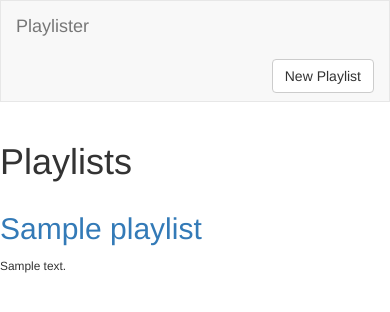
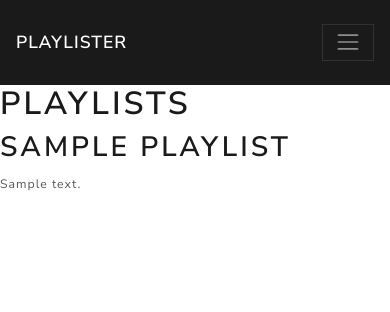
Before and after one commit to markk628/Playlister, a Flask app: page / in a window 390 px wide. Shown: the top 312 px of the page. Run offline with Flask 2, Linux system fonts and the light colour scheme; a database or web service that is not in the repository returns one stand-in record (values such as "Sample title"); some libraries are stand-ins or nearby versions.

Commit message:
made it look prettier

```diff
--- a/app.py
+++ b/app.py
@@ -2,6 +2,7 @@ from flask import Flask, render_template, request, redirect, url_for
 from pymongo import MongoClient
 from bson.objectid import ObjectId
 import os
+from datetime import datetime
 
 host = os.environ.get('MONGODB_URI', 'mongodb://localhost:27017/Playlister')
 # client = MongoClient(host=host)
@@ -31,13 +32,15 @@ def playlists_new():
 
 @app.route('/playlists', methods=['POST'])
 def playlists_submit():
+    """Submit a new playlist."""
     playlist = {
         'title': request.form.get('title'),
         'description': request.form.get('description'),
-        'videos': request.form.get('videos').split()
+        'videos': request.form.get('videos').split(),
+        'created_at': datetime.now()
     }
+    print(playlist)
     playlist_id = playlists.insert_one(playlist).inserted_id
-    # print(request.form.to_dict())
     return redirect(url_for('playlists_show', playlist_id=playlist_id))
 
 @app.route('/playlists/<playlist_id>')
@@ -64,10 +67,12 @@ def playlists_edit(playlist_id):
     playlist = playlists.find_one({'_id': ObjectId(playlist_id)})
     return render_template('playlists_edit.html', playlist=playlist, title='Edit Playlist')
 
-@app.route('/playlists/<playlist_id>/delete', methods=['POST'])
-def playlists_delete(playlist_id):
-    playlists.delete_one({'_id': ObjectId(playlist_id)})
-    return redirect(url_for('playlists_index'))
+@app.route('/playlists/comments/<comment_id>', methods=['POST'])
+def comments_delete(comment_id):
+    """Action to delete a comment."""
+    comment = comments.find_one({'_id': ObjectId(comment_id)})
+    comments.delete_one({'_id': ObjectId(comment_id)})
+    return redirect(url_for('playlists_show', playlist_id=comment.get('playlist_id')))
 
 @app.route('/playlists/comments', methods=['POST'])
 def comments_new():
--- a/templates/base.html
+++ b/templates/base.html
@@ -4,12 +4,42 @@
     <meta charset='utf-8'>
     <title>Playlister</title>
     <!-- Latest compiled and minified CSS -->
-    <link rel='stylesheet' href='https://maxcdn.bootstrapcdn.com/bootstrap/3.3.7/css/bootstrap.min.css'>
+    <!-- <link rel='stylesheet' href='https://maxcdn.bootstrapcdn.com/bootstrap/3.3.7/css/bootstrap.min.css'> -->
+    <link rel='stylesheet' href="https://bootswatch.com/4/lux/bootstrap.min.css">
 </head>
 <body>
     {% include 'partials/navbar.html' %}
     <div class='container'></div>
-        {% block content %}{% endblock %}
+        {% block content %}
+        <footer class='page-footer font-small blue pt-4'>
+            <div class='container-fluid text-center'>
+                <div class='row'>
+                <hr class='clearfix w-100 d-md-none pb-3'>
+                <div class='col-md-6 mb-md-0 mb-3'>
+                    <h5 class='text-uppercase'>Links</h5>
+                    <ul class='list-unstyled'>
+                        <li><a href='#!'>Link 1</a></li>
+                        <li><a href='#!'>Link 2</a></li>
+                        <li><a href='#!'>Link 3</a></li>
+                        <li><a href='#!'>Link 4</a></li>
+                    </ul>
+                </div>
+                <div class='col-md-6 mb-md-0 mb-3'>
+                    <h5 class='text-uppercase'>Links</h5>
+                    <ul class='list-unstyled'>
+                        <li><a href='#!'>Link 1</a></li>
+                        <li><a href='#!'>Link 2</a></li>
+                        <li><a href='#!'>Link 3</a></li>
+                        <li><a href='#!'>Link 4</a></li>
+                    </ul>
+                </div>
+                </div>
+            </div>
+            <div class='footer-copyright text-center py-3'>© 2018 Copyright:
+                <a href='https://mdbootstrap.com/education/bootstrap/'> MDBootstrap.com</a>
+            </div>
+        </footer>
+        {% endblock %}
     </div>
     <!-- Latest compiled and minified JavaScript -->
     <script src='https://maxcdn.bootstrapcdn.com/bootstrap/3.3.7/js/bootstrap.min.js'></script>
--- a/templates/partials/comment.html
+++ b/templates/partials/comment.html
@@ -2,5 +2,9 @@
     <div class='card-block'>
         <h4 class='card-title'>{{ comment.title }}</h4>
         <p class='card-text'>{{ comment.content }}</p>
+        <!-- Delete link -->
+        <p><form method='POST' action='/playlists/comments/{{ comment._id }}'>
+            <button class='btn btn-link' type='submit'>Delete</button>
+        </form></p>
     </div>
 </div>
--- a/templates/partials/navbar.html
+++ b/templates/partials/navbar.html
@@ -1,4 +1,4 @@
-<nav class='navbar navbar-default'>
+<!-- <nav class='navbar navbar-default'>
     <div class='container-fluid'>
         <div class='navbar-header'>
             <a class='navbar-brand' href='/'>
@@ -9,4 +9,30 @@
             <a href='/playlists/new' class='btn btn-default navbar-btn'>New Playlist</a>
         </div>
     </div>
+</nav> -->
+<nav class="navbar navbar-expand-lg navbar-dark bg-primary">
+    <a class="navbar-brand" href="#">Playlister</a>
+    <button class="navbar-toggler" type="button" data-toggle="collapse" data-target="#navbarColor01" aria-controls="navbarColor01" aria-expanded="false" aria-label="Toggle navigation">
+        <span class="navbar-toggler-icon"></span>
+    </button>
+
+    <div class="collapse navbar-collapse" id="navbarColor01">
+        <ul class="navbar-nav mr-auto">
+        <!-- <li class="nav-item active">
+            <a class="nav-link" href="#">Home <span class="sr-only">(current)</span></a>
+        </li> -->
+        <!-- <li class="nav-item">
+            <a class="nav-link" href="#">Features</a>
+        </li> -->
+        <!-- <li class="nav-item">
+            <a class="nav-link" href="#">Pricing</a>
+        </li>
+        <li class="nav-item">
+            <a class="nav-link" href="#">About</a>
+        </li> -->
+        </ul>
+        <div class='pull-right'>
+            <a href='/playlists/new' class='btn btn-default navbar-btn'>New Playlist</a>
+        </div>
+    </div>
 </nav>
```
Also changed, not shown: templates/playlists_show.html (+12 -2 lines).
